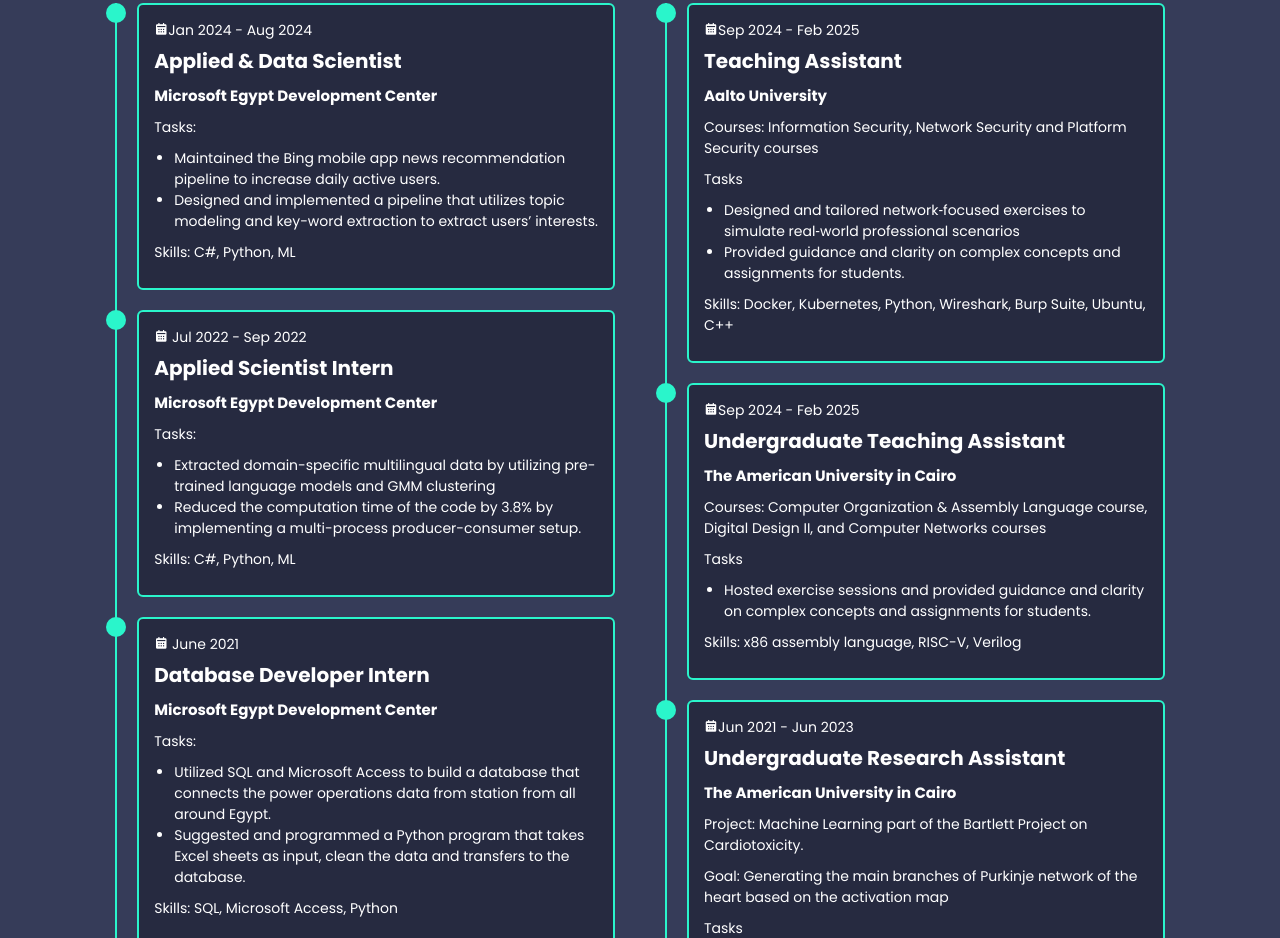
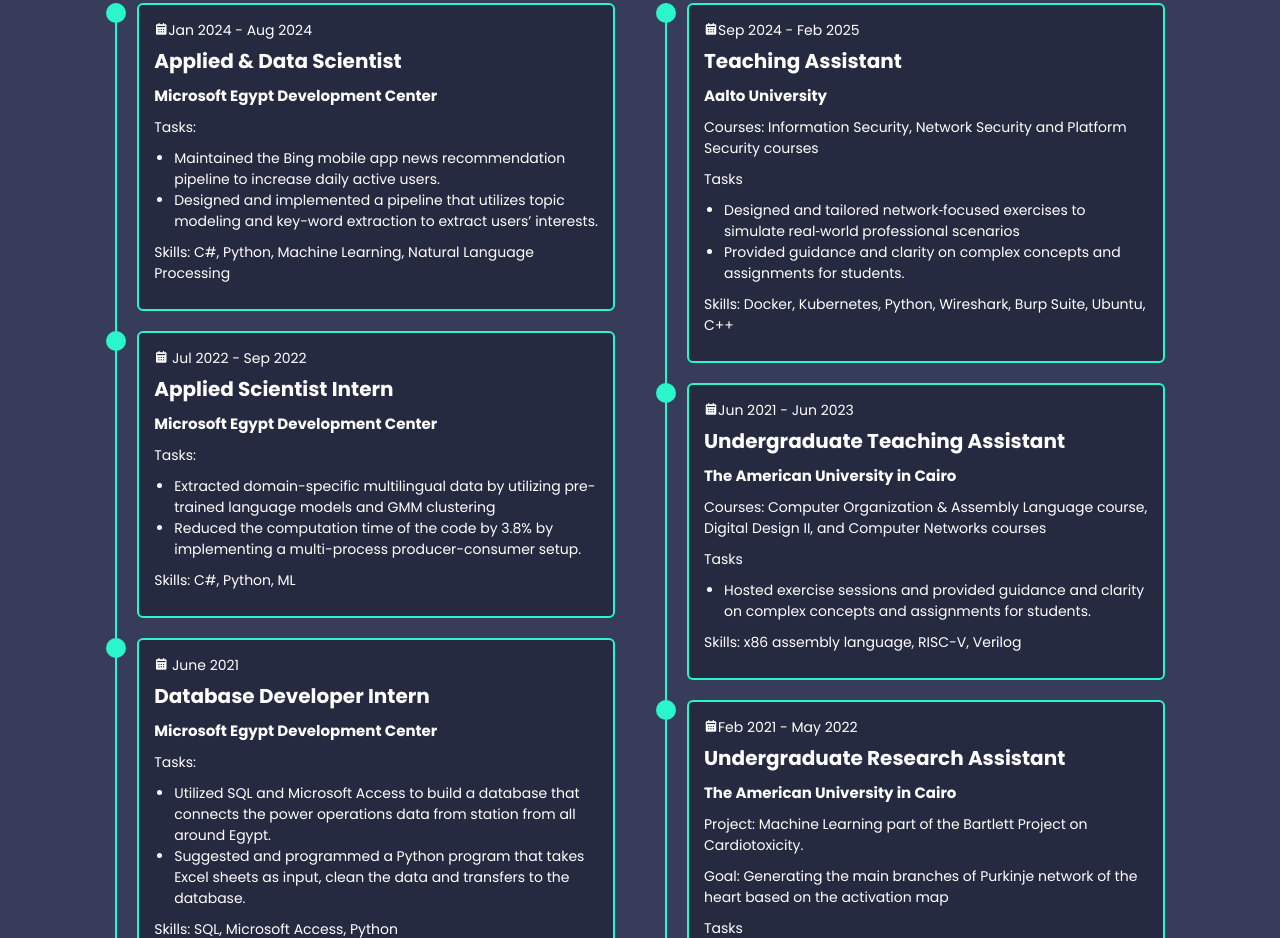
Before and after one commit to daliawk/daliawk.github.io, a plain HTML site: page index.html in a window 1280 px wide. Shown: the part 2820-3758 px from the top of the page. Drawn offline with nearby package versions, Linux system fonts and the light colour scheme; a script that the page names is missing.

Commit message:
Fixed some dates

```diff
--- a/index.html
+++ b/index.html
@@ -136,7 +136,7 @@
                                 <li>Maintained the Bing mobile app news recommendation pipeline to increase daily active users.</li>
                                 <li>Designed and implemented a pipeline that utilizes topic modeling and key-word extraction to extract users’ interests.</li>
                             </ul>
-                            <p>Skills: C#, Python, ML </p>
+                            <p>Skills: C#, Python, Machine Learning, Natural Language Processing </p>
                         </div>
                     </div>
 
@@ -191,7 +191,7 @@
 
                     <div class="education-content">
                         <div class="content">
-                            <div class="year"><i class="bx bxs-calendar"></i>Sep 2024 - Feb 2025</div>
+                            <div class="year"><i class="bx bxs-calendar"></i>Jun 2021 - Jun 2023</div>
                             <h3>Undergraduate Teaching Assistant</h3>
                             <h4>The American University in Cairo </h4>
                             <p>Courses:  Computer Organization & Assembly Language course, Digital Design II, and Computer Networks courses</p>
@@ -205,7 +205,7 @@
 
                     <div class="education-content">
                         <div class="content">
-                            <div class="year"><i class="bx bxs-calendar"></i>Jun 2021 - Jun 2023</div>
+                            <div class="year"><i class="bx bxs-calendar"></i>Feb 2021 - May 2022</div>
                             <h3>Undergraduate Research Assistant</h3>
                             <h4>The American University in Cairo </h4>
                             <p>Project: Machine Learning part of the Bartlett Project on Cardiotoxicity.</p>
```
